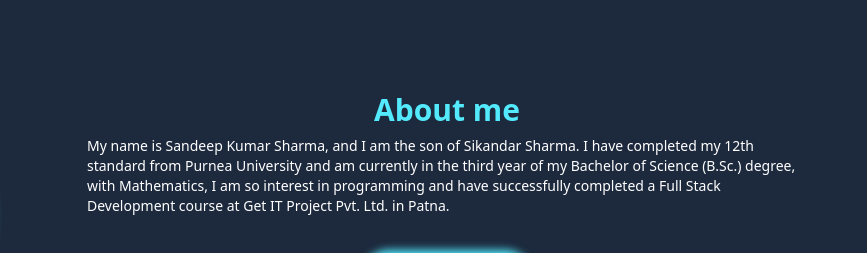
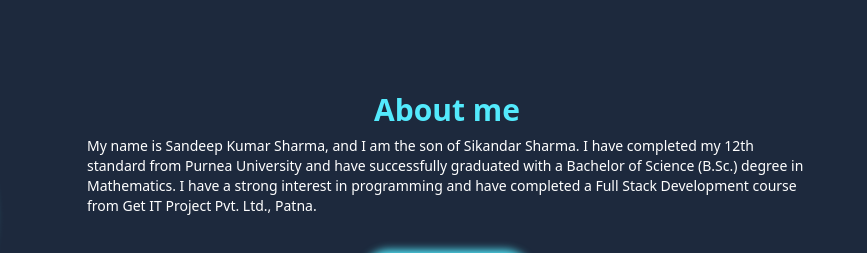
Before and after one commit to Sandeep-Pro2003/Sandeep-Portfolio, a website: page index.html in a window 1280 px wide. Shown: the part 780-1033 px from the top of the page, 413-1280 px from the left. Drawn offline with nearby package versions, Linux system fonts and the light colour scheme.

Commit message:
about me changes

```diff
--- a/index.html
+++ b/index.html
@@ -93,12 +93,7 @@
           </div>
           <div class="flex flex-col items-center relative mt-10 px-10">
             <h1 class="text-3xl font-semibold text-cyan-300 text-shadow-3xl shadow-cyan-600">About me</h1>
-            <p class="text-sm font-medium mt-2">My name is Sandeep Kumar Sharma, and I am the son of Sikandar Sharma.
-              I have completed my 12th standard from Purnea University and am
-              currently in the third year of my Bachelor of Science (B.Sc.) degree, with
-              Mathematics, I am so interest in programming and have successfully
-              completed a Full Stack Development course at Get IT Project Pvt. Ltd. in
-              Patna.</p>
+            <p class="text-sm font-medium mt-2">My name is Sandeep Kumar Sharma, and I am the son of Sikandar Sharma. I have completed my 12th standard from Purnea University and have successfully graduated with a Bachelor of Science (B.Sc.) degree in Mathematics. I have a strong interest in programming and have completed a Full Stack Development course from Get IT Project Pvt. Ltd., Patna.</p>
             <button class="w-40  px-4 py-2 mt-10 border-2 border-cyan-200 hover:bg-cyan-300 rounded-4xl text-md font-semibold hover:text-slate-900 transition-colors duration-700 shadow-xl shadow-cyan-300 cursor-pointer">More about me</button>
             </div>
           </div>
```
